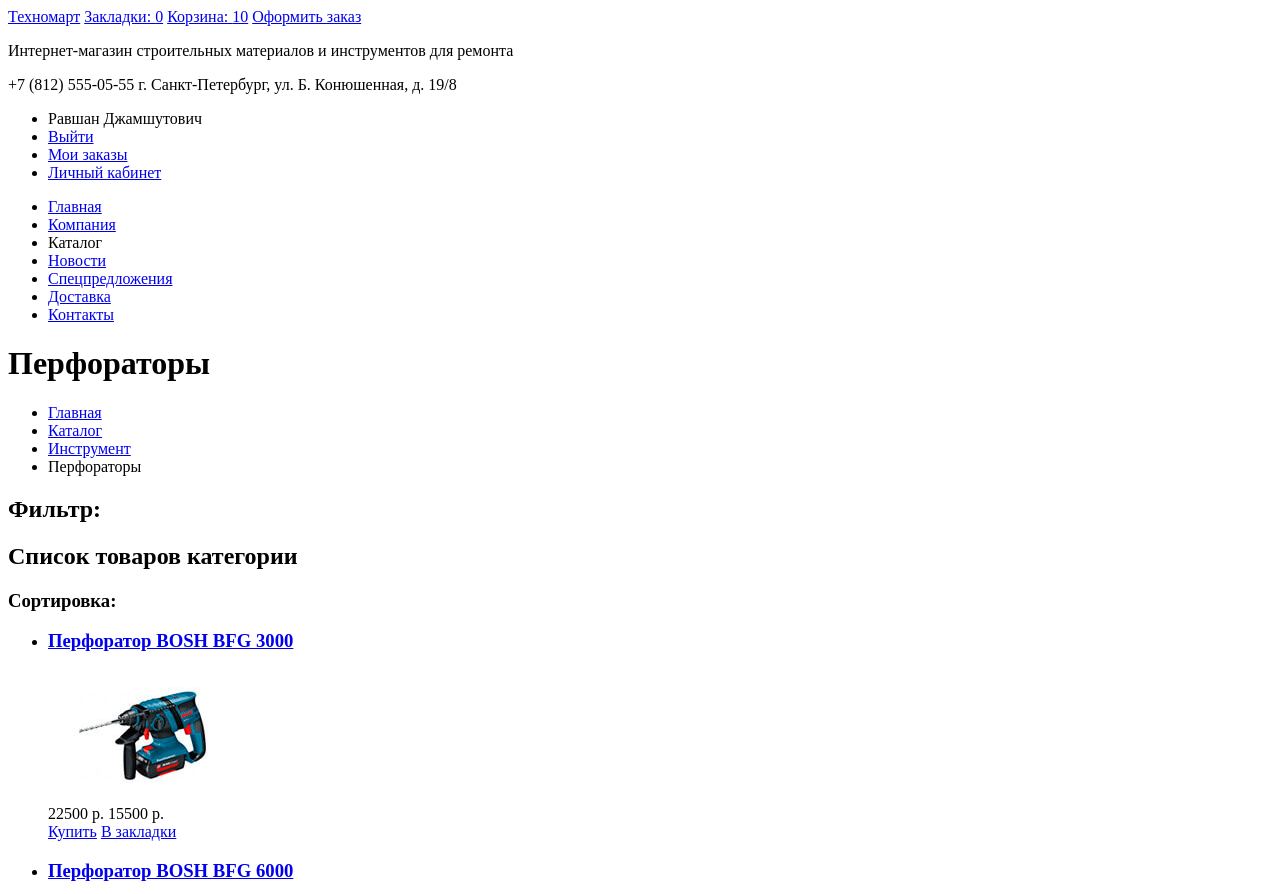
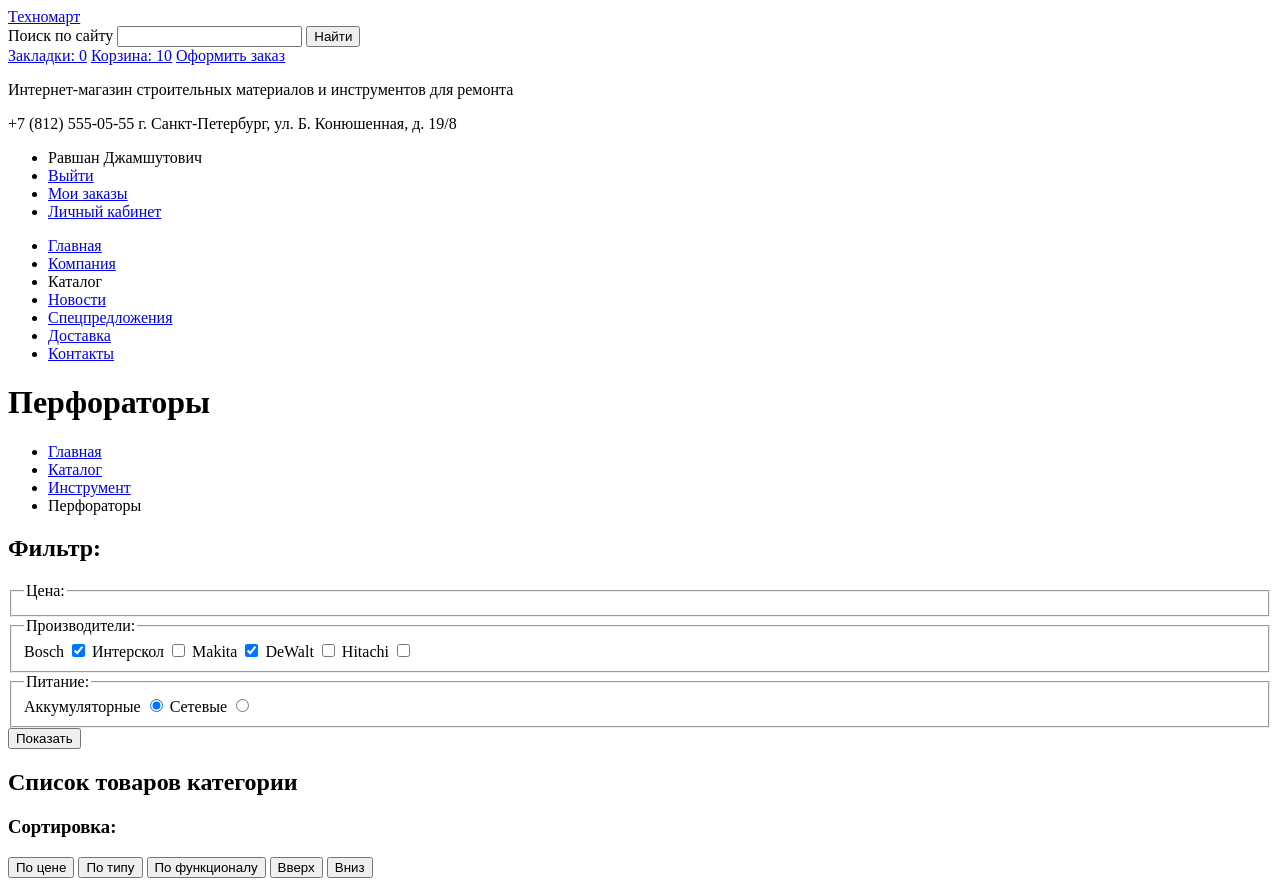
Before and after one commit to TroshinSerg/496895-technomart, a plain HTML site: page catalog.html in a window 1280 px wide. Shown: the top 894 px of the page. Drawn offline with Linux system fonts and the light colour scheme.

Commit message:
Разметил фильтр и сортировку

```diff
--- a/catalog.html
+++ b/catalog.html
@@ -8,7 +8,11 @@
 		<header class="main-header">
 			<div class="header-shop-info">
 				<a class="site-logo" href="/">Техномарт</a>
-				<!--здесь будет форма поиска-->
+				<form class="search" action="https://echo.htmlacademy.ru" method="post">
+					<label class="visually-hidden" for="site-search">Поиск по сайту</label>
+					<input id="site-search" type="search" name="search">
+					<button>Найти</button>
+				</form>
 				<a class="shop-info-btn wishlist-link" href="wishlist.html">Закладки: <span>0</span></a>
 				<a class="shop-info-btn cart-link not-empty" href="cart.html">Корзина: <span>10</span></a>
 				<a class="shop-info-btn checkout-link" href="checkout.html">Оформить заказ</a>
@@ -48,13 +52,45 @@
 			</ul>
 			<section class="filter">
 				<h2>Фильтр:</h2>
-				<!-- Здесь будет форма -->
+				<form class="products-filter" action="https://echo.htmlacademy.ru" >
+					<fieldset>
+						<legend>Цена:</legend>
+						<!-- сделать диапазон с двумя ползунками -->
+					</fieldset>
+					<fieldset>
+						<legend>Производители:</legend>
+						<label for="brand-bosch">Bosch</label>
+						<input id="brand-bosch" type="checkbox" name="brand-bosch" value="Bosch" checked>
+						<label for="brand-interskol">Интерскол</label>
+						<input id="brand-interskol" type="checkbox" name="brand-interskol" value="Интерскол">
+						<label for="brand-makita">Makita</label>
+						<input id="brand-makita" type="checkbox" name="brand-makita" value="Makita" checked>
+						<label for="brand-dewalt">DeWalt</label>
+						<input id="brand-dewalt" type="checkbox" name="brand-dewalt" value="DeWalt">
+						<label for="brand-hitachi">Hitachi</label>
+						<input id="brand-hitachi" type="checkbox" name="brand-hitachi" value="Hitachi">
+					</fieldset>
+					<fieldset>
+						<legend>Питание:</legend>
+						<label for="battery-power">Аккумуляторные</label>
+						<input id="battery-power" type="radio" name="power-supply" value="battery" checked>
+						<label for="network-supply">Сетевые</label>
+						<input id="network-supply" type="radio" name="power-supply" value="network-supply">
+					</fieldset>
+					<button>Показать</button>
+				</form>
 			</section>
 			<section class="category-products">
 				<h2 class="visually-hidden">Список товаров категории</h2>
 				<div class="sorting">
 					<h3>Сортировка:</h3>
-					<!-- Здесь будет форма -->
+					<button class="btn-sort sort-by-price active" type="button">По цене</button>
+					<button class="btn-sort sort-by-type" type="button">По типу</button>
+					<button class="btn-sort sort-by-functionality" type="button">По функционалу</button>
+
+					<button class="sort-up" type="button">Вверх</button>
+					<button class="sort-down" type="button">Вниз</button>
+
 				</div>
 				<ul class="products-list">
 					<li class="products-list-item">
@@ -200,9 +236,10 @@
 			</section>
 			<section class="modal modal-product-added">
 				<h2>Товар добавлен в корзину!</h2>
+				<button class="modal-close" type="button">Закрыть</button>
 				<a class="checkout-link" href="#">Оформить заказ</a>
 				<button class="modal-close continue-shopping" type="button">Продолжить покупки</button>
-				<button class="modal-close" type="button">x</button>
+
 			</section>
 		</main>
 		<footer class="main-footer">
```
Also changed, not shown: index.html (+1 -1 lines).
